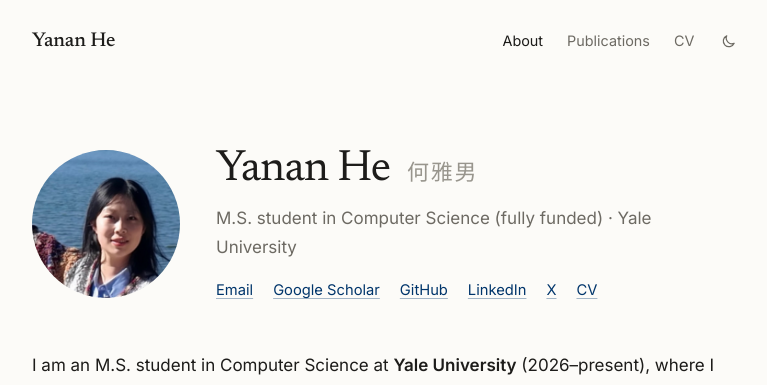
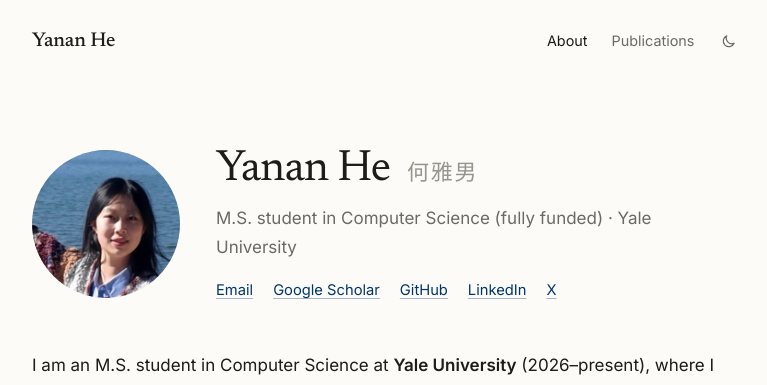
Before and after one commit to Echoo113/Echoo113.github.io, a Jekyll site: the page built from _pages/about.md, in a window 1280 px wide. Shown: the top 385 px of the page, without its empty margins (256-1023 px from the left). Built offline with Jekyll 4.4.1, drawn with Linux system fonts in a browser that asks for light colours.

Commit message:
Remove CV from the website
Co-Authored-By: Claude Fable 5.2 <noreply@anthropic.com>

```diff
--- a/_config.yml
+++ b/_config.yml
@@ -131,6 +131,7 @@ include:
   - _pages
   - files
 exclude:
+  - "CV.*"
   - "*.sublime-project"
   - "*.sublime-workspace"
   - .asset-cache
--- a/_data/navigation.yml
+++ b/_data/navigation.yml
@@ -5,5 +5,3 @@ main:
     url: /
   - title: "Publications"
     url: /publications/
-  - title: "CV"
-    url: /files/CV.pdf
--- a/_layouts/home.html
+++ b/_layouts/home.html
@@ -16,7 +16,6 @@ layout: default
       {% if author.github %}<li><a href="https://github.com/{{ author.github }}">GitHub</a></li>{% endif %}
       {% if author.linkedin %}<li><a href="https://www.linkedin.com/in/{{ author.linkedin }}">LinkedIn</a></li>{% endif %}
       {% if author.twitter %}<li><a href="https://x.com/{{ author.twitter }}">X</a></li>{% endif %}
-      <li><a href="{{ base_path }}/files/CV.pdf">CV</a></li>
     </ul>
   </div>
 </section>
```
Also changed, not shown: 1 other file.
